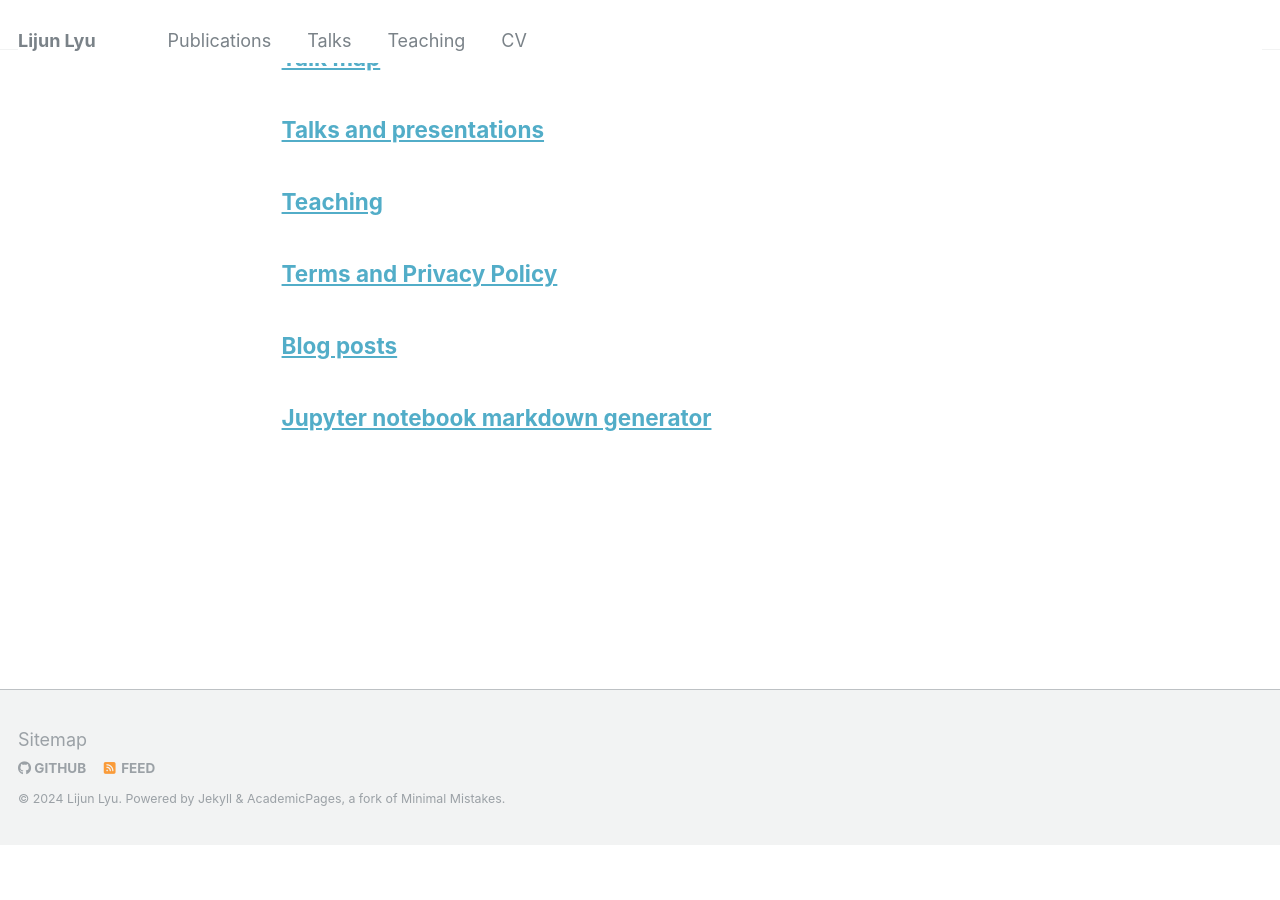
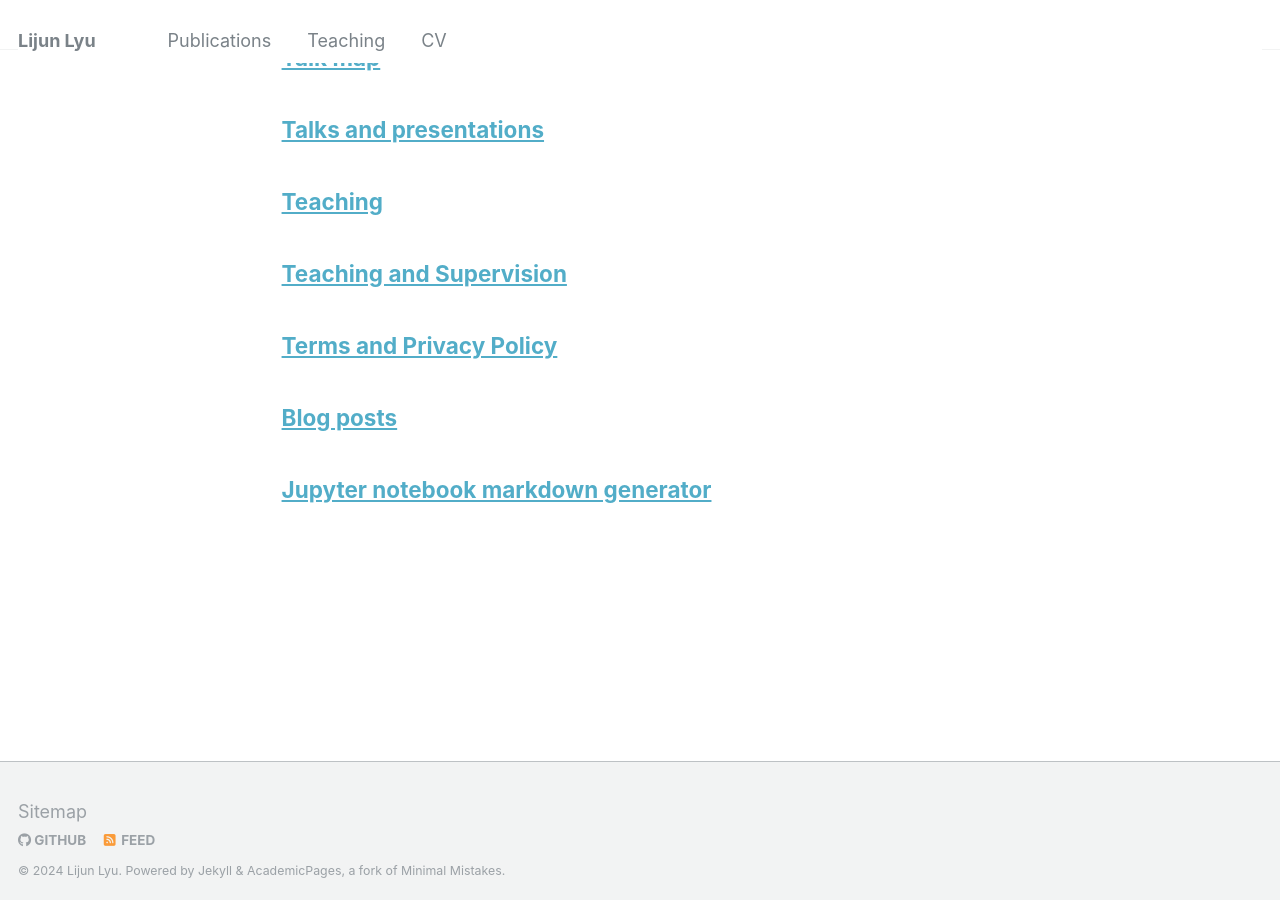
Before and after one commit to GarfieldLyu/GarfieldLyu.github.io, a Jekyll site: the page built from _pages/page-archive.html, in a window 1280 px wide and 900 px high, scrolled down 1051 px. Built offline with Jekyll 4.4.1, drawn with Linux system fonts in a browser that asks for light colours; before the commit the page ends 1895 px from its top, so only the background shows below that.

Commit message:
init teaching.

```diff
--- a/_data/navigation.yml
+++ b/_data/navigation.yml
@@ -3,8 +3,8 @@ main:
   - title: "Publications"
     url: /publications/
 
-  - title: "Talks"
-    url: /talks/
+  #- title: "Talks"
+  #  url: /talks/
 
   - title: "Teaching"
     url: /teaching/
--- /dev/null
+++ b/_pages/teaching.md
@@ -0,0 +1,7 @@
+---
+permalink: /teaching/
+title: "Teaching and Supervision"
+---
+## Teaching
+
+## Supervision
```
